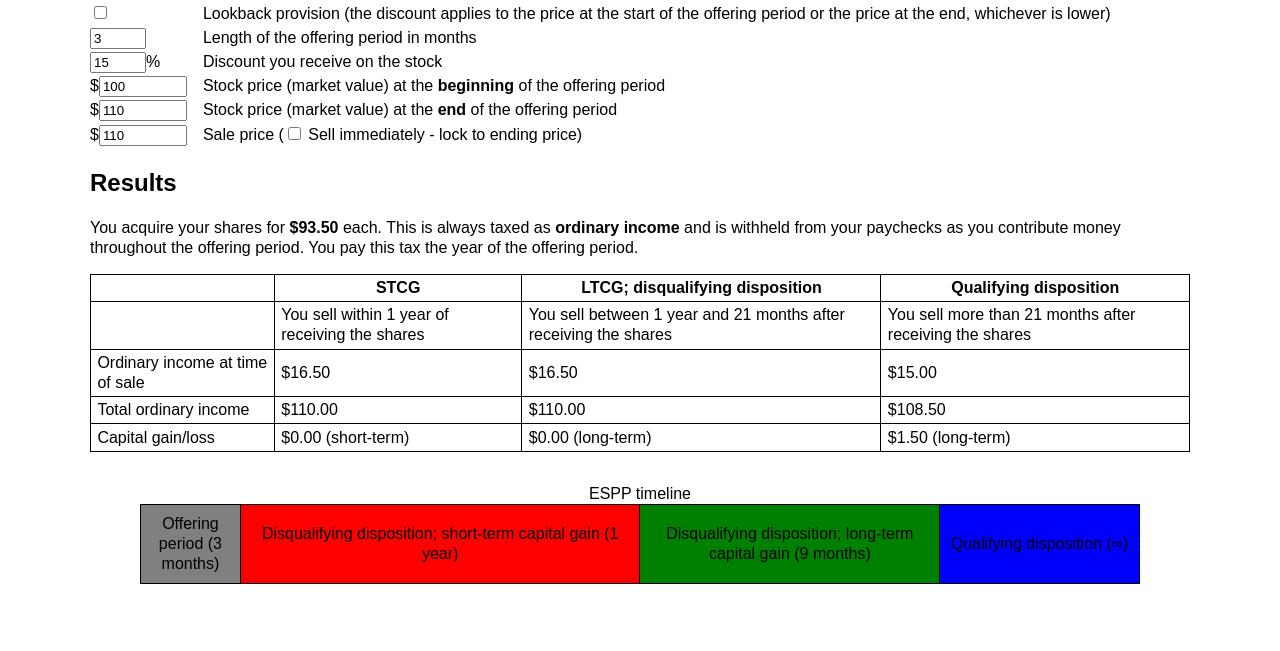
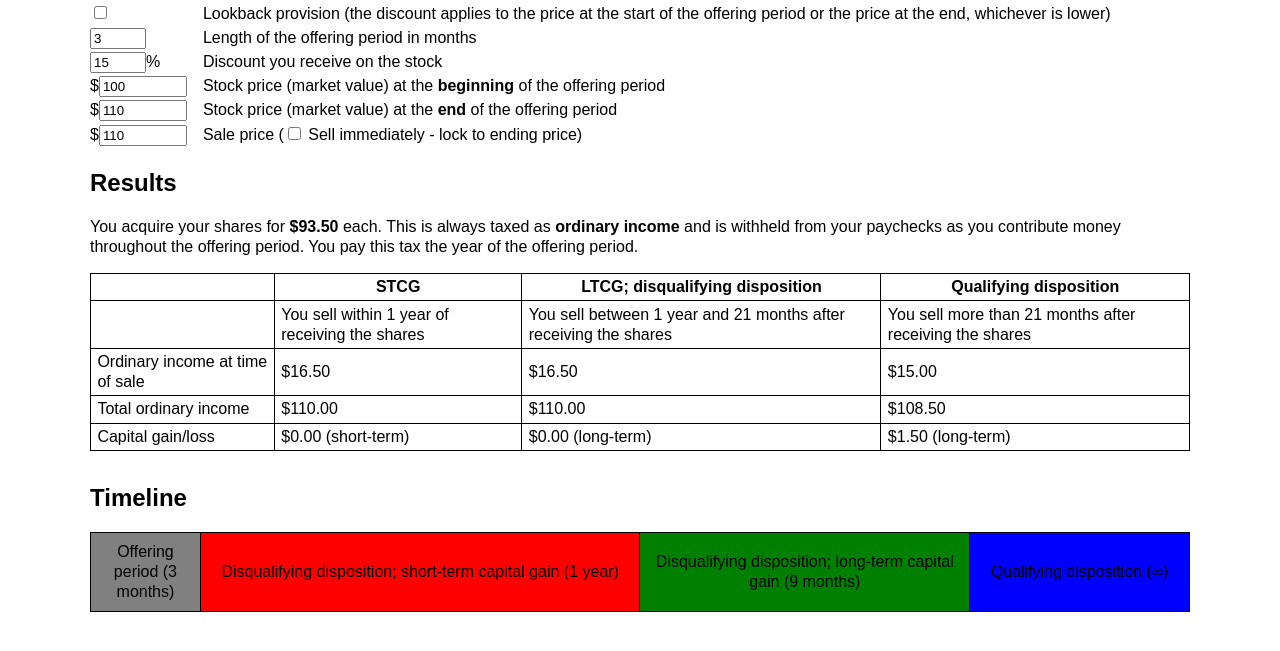
Before and after one commit to louiswins/espp, a plain HTML site: page index.html in a window 1280 px wide. Shown: the part 81-732 px from the top of the page. Drawn offline with Linux system fonts and the light colour scheme.

Commit message:
Timeline formatting

```diff
--- a/index.html
+++ b/index.html
@@ -30,7 +30,6 @@ form span + span {
 #timeline {
 	height: 5em;
 	width: 100%;
-	max-width: 1000px;
 	margin: 2em auto;
 	text-align: center;
 }
@@ -61,6 +60,12 @@ th, td {
 #ltcg_desc_invalid {
 	display: none;
 }
+caption, h2 {
+	text-align: left;
+	font-size: 1.5em;
+	font-weight: bold;
+	margin-bottom: 0.8em;
+}
 .loss {
 	color: red;
 }
@@ -87,7 +92,7 @@ th, td {
 <tr><td>Capital gain/loss</td><td><span id="stcg_cg">$0.00</span> (short-term)</td><td><span id="ltcg_cg_outer"><span id="ltcg_cg">$0.00</span> (long-term)</span></td><td><span id="qual_cg">$1.50</span> (long-term)</td></tr>
 </table>
 
-<table id="timeline"><caption>ESPP timeline</caption><tr>
+<table id="timeline"><caption>Timeline</caption><tr>
 <td id="offering_period">Offering period (<span id="offlen_timeline">3 months</span>)</td>
 <td id="stcg">Disqualifying disposition; short-term capital gain (1 year)</td>
 <td id="ltcg">Disqualifying disposition; long-term capital gain (<span id="ltcglen_timeline">9 months</span>)</td>
```
